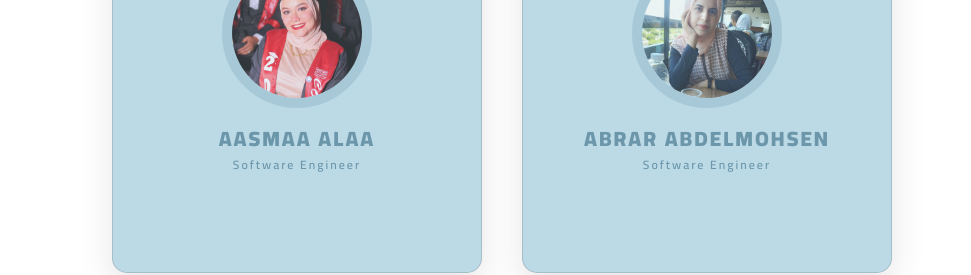
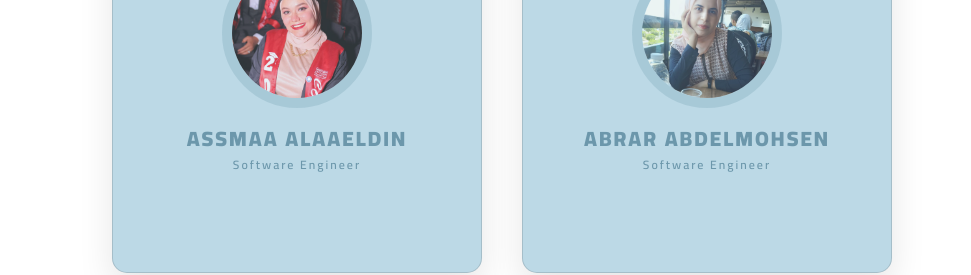
Before and after one commit to a-hassanein/Clinic-System, a React (Create React App) app: page / in a window 1280 px wide. Shown: the part 4580-4855 px from the top of the page, without its empty margins (138-1109 px from the left). Built offline with nearby package versions, Linux system fonts and the light colour scheme.

Commit message:
edit my name :)

```diff
--- a/src/Pages/About.js
+++ b/src/Pages/About.js
@@ -134,7 +134,7 @@ function About() {
                     <div className="content">
                         <div className="imgBx"><img src={require('../Images/Asmaa2.png')}/></div>
                         <div className="contentBx">
-                            <h3>Aasmaa Alaa <br></br> <span>Software Engineer</span></h3>
+                            <h3>Assmaa AlaaEldin <br></br> <span>Software Engineer</span></h3>
                         </div>
                     </div>
                     <ul className="sci">
```
